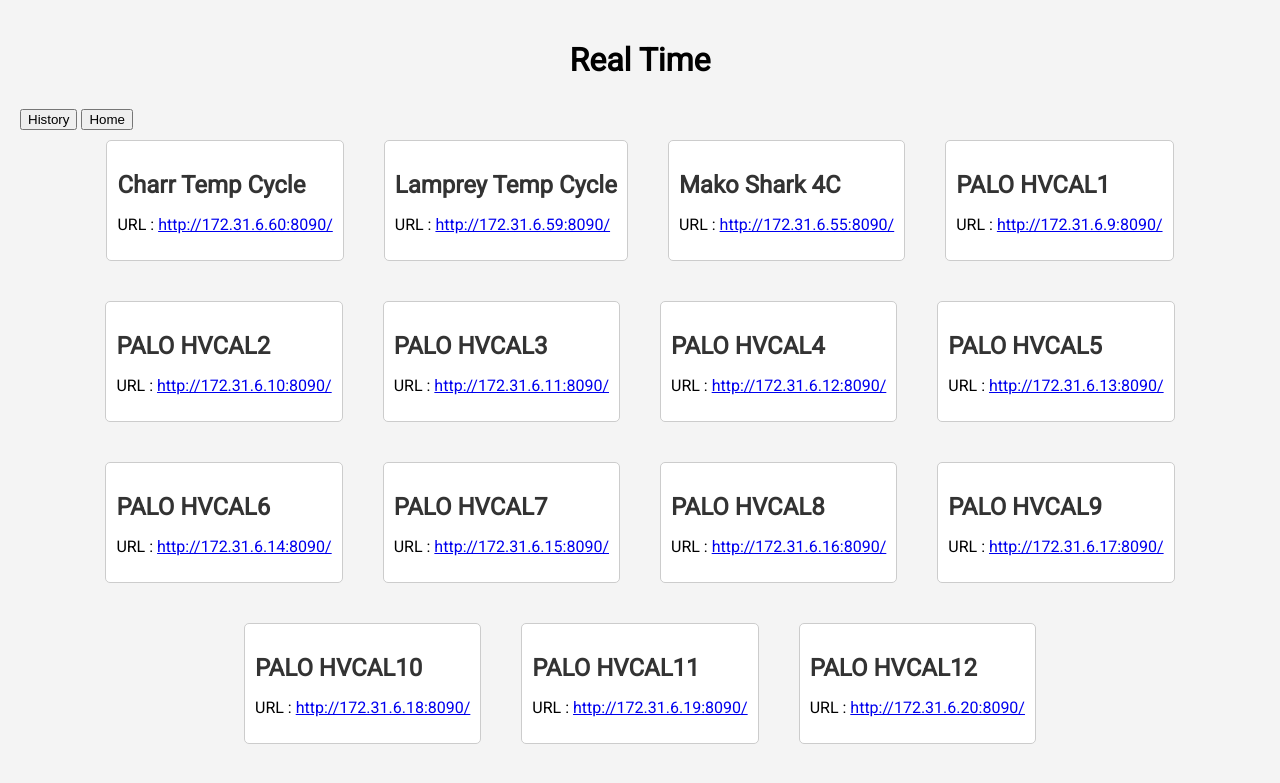
After one commit to ArheaTee/Dashboard-CTH, a Flask app: page /realtime in a window 1280 px wide. The commit adds this page. Shown: the top 783 px of the page. Run offline with Flask 3, Linux system fonts and the light colour scheme; data that the repository does not hold is empty; some libraries are stand-ins or nearby versions.

Commit message:
add more html and desing new page

```diff
--- a/app.py
+++ b/app.py
@@ -20,6 +20,10 @@ app.jinja_env.filters['remove_suffix'] = remove_suffix
 
 @app.route('/')
 def home():
+    return render_template('index.html')
+
+@app.route('/realtime')
+def realtime():
     all_data = {}
     for key, url in urls_data.items():
         try:
@@ -47,11 +51,11 @@ def home():
             all_data[key] = [{"error": str(e)}]
 
     # ส่งข้อมูลไปแสดงผลในหน้าเว็บโดยไม่มี timestamp
-    return render_template('index.html', data=all_data, urls_data=urls_data)
+    return render_template('realtime.html', data=all_data, urls_data=urls_data)
 
-# @app.route('/history')
-# def history():
-#     return render_template('history.html')
+@app.route('/history')
+def history():
+    return render_template('history.html')
 
 if __name__ == "__main__":
     app.run(debug=True, port=8001)
--- a/templates/history.html
+++ b/templates/history.html
@@ -1,7 +1,7 @@
 <!DOCTYPE html>
 <html>
 <head>
-    <title>Data Display</title>
+    <title>History</title>
     <link rel="stylesheet" href="{{ url_for('static', filename='style.css') }}">
     <link rel="preconnect" href="https://fonts.googleapis.com">
     <link rel="preconnect" href="https://fonts.gstatic.com" crossorigin>
@@ -10,3 +10,4 @@
 </head>
 <body>
     <h1>Hello World</h1>
+    <button onclick="document.location='/'">home</button>
--- /dev/null
+++ b/templates/realtime.html
@@ -0,0 +1,41 @@
+<!DOCTYPE html>
+<html>
+<head>
+    <title>Real Time</title>
+    <link rel="stylesheet" href="{{ url_for('static', filename='style.css') }}">
+    <link rel="preconnect" href="https://fonts.googleapis.com">
+    <link rel="preconnect" href="https://fonts.gstatic.com" crossorigin>
+    <link href="https://fonts.googleapis.com/css2?family=Roboto&display=swap" rel="stylesheet">
+    <meta http-equiv="refresh" content="3">
+</head>
+<body>
+    <h1>Real Time</h1>
+    <button onclick="document.location='history'">History</button>
+    <button onclick="document.location='/'">Home</button>
+    <div class="container">
+      {% for source, stations in data.items() %}
+      <div class="card" draggable="true" data-card-id="{{ source }}">
+        <div class="card-header">
+          <h2>{{ source }}</h2>
+          <p>URL : <a href="{{ urls_data[source] | remove_suffix }}" target="_blank">{{ urls_data[source] | remove_suffix }}</a></p>
+          <p class="summary"></p>
+          <!-- <button class="toggle-button">-</button> -->
+        </div>
+        <div class="card-content">
+          {% for station in stations %}
+            <div class="item" data-item-id="{{ station.id }}">
+              <div class="id">{{ station.id }}</div>
+              <div class="content">
+                <p>Station Name: {{ station.station_name }}</p>
+                <p>Result: {{ station.result }}</p>
+                <p>tset time : {{station.display}} </p>
+              </div>
+            </div>
+          {% endfor %}
+        </div>
+      </div>
+      {% endfor %}
+    </div>
+    <script src="{{ url_for('static', filename='script.js') }}"></script>
+</body>
+</html>
```
Also changed, not shown: templates/index.html (+4 -28 lines), Layout-room.png (added), templates/script.js (renamed from static/script.js), templates/style.css (renamed from static/style.css).
